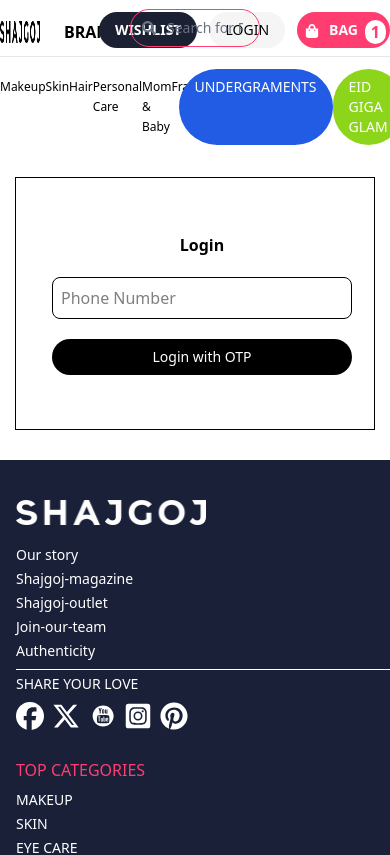
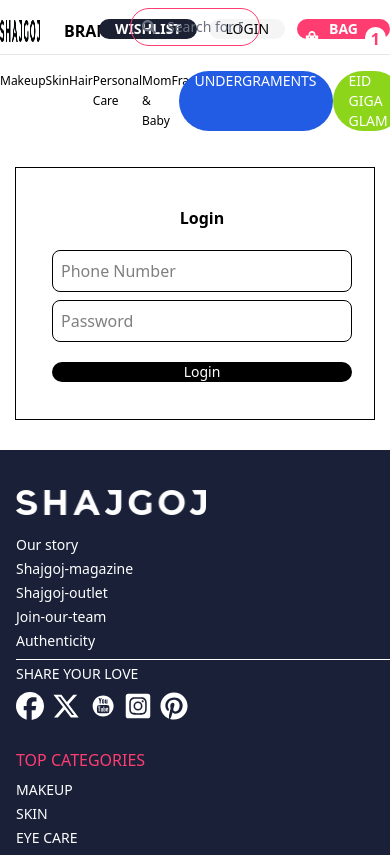
Before and after one commit to rahuldevsutradhar/sajgoj-merket, a React (Vite) app: page /login in a window 390 px wide. Shown: the top 855 px of the page. Built offline with nearby package versions, Linux system fonts and the light colour scheme.

Commit message:
add responsive error page

```diff
--- a/src/assets/component/ButtonOne.jsx
+++ b/src/assets/component/ButtonOne.jsx
@@ -2,7 +2,7 @@
 
 const ButtonOne = ({text,className}) => {
   return (
-    <div className={`px-4 py-2 rounded-full text-sm font-mon font-normal cursor-pointer
+    <div className={`px-4 md:py-2 py-0 rounded-full text-sm font-mon font-normal cursor-pointer
         ${className}`}>{text}</div>
   )
 }
--- a/src/assets/pages/Error.jsx
+++ b/src/assets/pages/Error.jsx
@@ -11,11 +11,11 @@
     <section>
       <Container>
         <Flex className='items-center '>
-          <Image src={error}/>
+          <Image src={error} className='hidden md:inline'/>
           <div>
-            <h1 className='font-bold font-mon text-[32px]'>UH OH! You are lost.</h1>
-            <p className='font-mon mb-3 text-[#b0b2b3]'>The page you are looking for does not exist. Click the button below to go back to the homepage.</p>
-            <Flex className='gap-x-4'>
+            <h1 className='font-bold font-mon text-[20px] text-center md:text-left md:text-[32px]'>UH OH! You are lost.</h1>
+            <p className='font-mon md:mb-3 mb-4 mt-4 md:mt-0 px-4 text-[#b0b2b3]'>The page you are looking for does not exist. Click the button below to go back to the homepage.</p>
+            <Flex className='gap-x-4 pl-22 md:pl-0 mb-4 md:mb-0'>
               <Link to={'/'}><ButtonOne text='Home'
               className='border-4 border-one  text-black hover:bg-one hover:text-white duration-500'/></Link>
               <Link to={'/shop'}><ButtonOne text='Shop'
--- a/src/assets/pages/Login.jsx
+++ b/src/assets/pages/Login.jsx
@@ -9,13 +9,15 @@
   return (
     <section className='pb-[30px] pt-[20px]'>
       <Container>
-        <Flex className='border  md:p-6 w-[360px] md:w-[900px] h-[253px] md:h-[450px] mx-auto  md:items-center '>
+        <Flex className='border  md:p-6 w-[360px] sm:w-[608px] md:w-[900px] h-[253px] sm:h-[300px] md:h-[450px] mx-auto   md:items-center '>
           <Image src={login} className='hidden md:inline md:w-[450px] md:h-[445px]'/>
           <div className='mx-9 md:mx-0 my-auto md:my-0'>
             <p className='font-mon font-semibold text-center  text-base md:text-md'>Login</p>
             <input type="text" placeholder='Phone Number'
-            className='py-2 px-2 md:px-4 w-[300px]  md:w-[412px] border rounded-lg mb-5 mt-5'/>
-            <ButtonOne text='Login with OTP' className='bg-black text-white text-center'/>
+            className='py-2 px-2 md:px-4 w-[300px] sm:w-[530px]  md:w-[412px] border rounded-lg mb-1 mt-5  '/>
+            <input type="password" placeholder='Password'
+            className='py-2 px-2 md:px-4 w-[300px] sm:w-[530px]  md:w-[412px] border rounded-lg mb-5 mt-1  '/>
+            <ButtonOne text='Login' className='bg-black text-white text-center'/>
           </div>
         </Flex>
 
```
